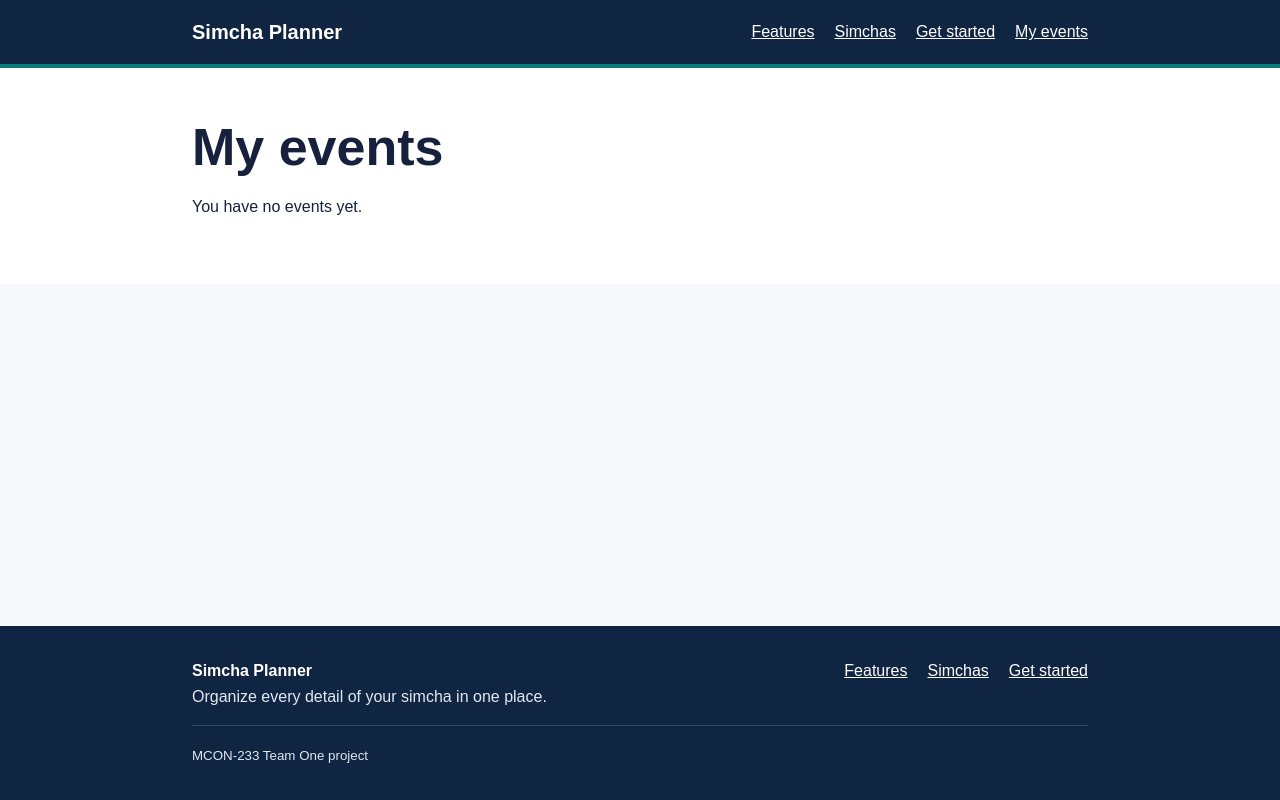
After one commit to MCON-233/simcha-planner-team-01, a Flask app: page /events in a window 1280 px wide. The commit adds this page. Run offline with Flask 3, Linux system fonts and the light colour scheme.

Commit message:
See my events: events list, event page with days remaining, not-found page
Co-Authored-By: Claude Opus 5.5 <noreply@anthropic.com>
Claude-Session: https://claude.ai/code/session_011r6DJwAKgSECPjBR95PVwj

```diff
--- a/app/event_routes.py
+++ b/app/event_routes.py
@@ -1,3 +1,33 @@
-from flask import Blueprint
+from datetime import date
+
+from flask import Blueprint, current_app, render_template
+
+from .services.event_service import EventService
 
 bp = Blueprint("events", __name__, url_prefix="/events")
+
+EVENT_TYPE_LABELS = {
+    "bar_mitzvah": "Bar mitzvah",
+    "bat_mitzvah": "Bat mitzvah",
+    "vort": "Vort",
+    "sheva_brachos": "Sheva brachos",
+}
+
+
+def event_service() -> EventService:
+    return current_app.extensions["event_service"]
+
+
+@bp.get("")
+def list_events():
+    return render_template("events/list.html", events=event_service().list_events(),
+                           labels=EVENT_TYPE_LABELS)
+
+
+@bp.get("/<int:event_id>")
+def show_event(event_id):
+    event = event_service().get_event(event_id)
+    if event is None:
+        return render_template("events/not_found.html"), 404
+    return render_template("events/show.html", event=event, label=EVENT_TYPE_LABELS[event.event_type],
+                           days_left=event.days_until_event(date.today()))
--- a/app/static/css/styles.css
+++ b/app/static/css/styles.css
@@ -276,3 +276,19 @@ textarea:focus-visible,
     padding: 4.5rem 0;
   }
 }
+
+/* Events */
+.event-details {
+  display: grid;
+  grid-template-columns: max-content 1fr;
+  gap: 0.5rem 1.5rem;
+  margin: 1.5rem 0;
+}
+
+.event-details dt {
+  font-weight: 700;
+}
+
+.event-details dd {
+  margin: 0;
+}
--- a/app/templates/base.html
+++ b/app/templates/base.html
@@ -16,6 +16,7 @@
             <li><a href="{{ url_for('main.index') }}#features">Features</a></li>
             <li><a href="{{ url_for('main.index') }}#simchas">Simchas</a></li>
             <li><a href="{{ url_for('main.index') }}#get-started">Get started</a></li>
+            <li><a href="{{ url_for('events.list_events') }}">My events</a></li>
           </ul>
         </nav>
       </div>
--- /dev/null
+++ b/app/templates/events/list.html
@@ -0,0 +1,23 @@
+{% extends "base.html" %}
+
+{% block title %}My events | Simcha Planner{% endblock %}
+
+{% block content %}
+  <section class="section" aria-labelledby="events-heading">
+    <div class="container">
+      <h1 id="events-heading">My events</h1>
+      {% if events %}
+        <ul class="card-grid">
+          {% for event in events %}
+            <li class="card">
+              <h2><a href="{{ url_for('events.show_event', event_id=event.id) }}">{{ labels[event.event_type] }}</a></h2>
+              <p>{{ event.event_date.strftime('%B') }} {{ event.event_date.day }}, {{ event.event_date.year }} &middot; {{ event.guest_count }} guests</p>
+            </li>
+          {% endfor %}
+        </ul>
+      {% else %}
+        <p>You have no events yet.</p>
+      {% endif %}
+    </div>
+  </section>
+{% endblock %}
```
Also changed, not shown: app/templates/events/not_found.html (added, +13 -0 lines), app/templates/events/show.html (added, +18 -0 lines), tests/test_event_routes.py (added, +39 -0 lines).
